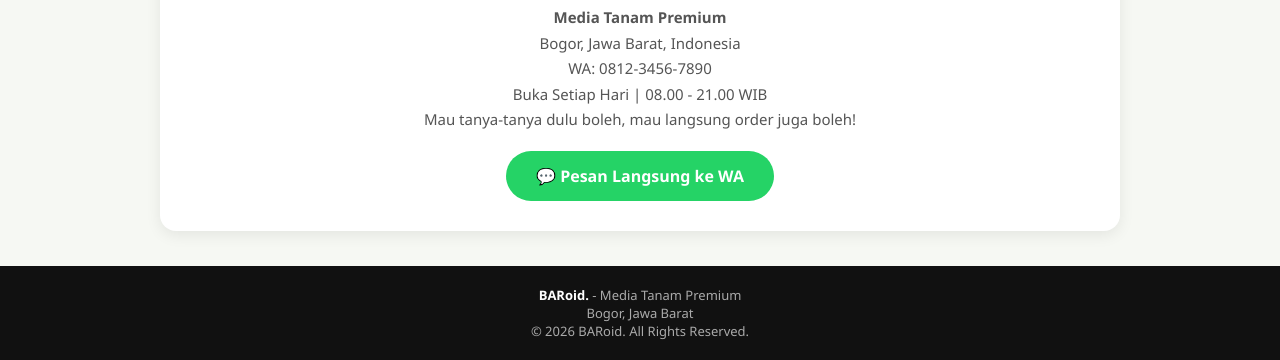
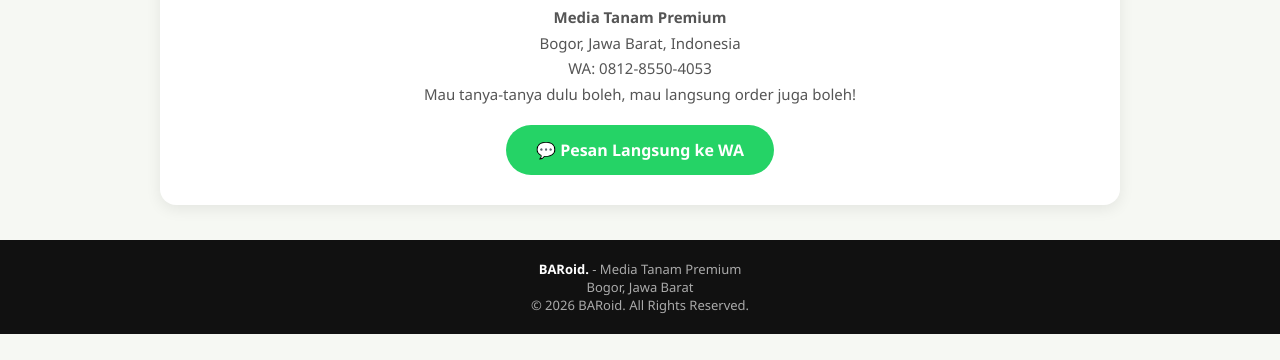
Before and after one commit to BARoidStore/Substrate, a plain HTML site: page index.html in a window 1280 px wide. Shown: the part 1345-1705 px from the top of the page. After the commit the page ends 1679 px from the top, so only its background shows below. Drawn offline with Linux system fonts and the light colour scheme.

Commit message:
Update index.html

```diff
--- a/index.html
+++ b/index.html
@@ -103,10 +103,9 @@ footer{background:#111;color:#aaa;text-align:center;padding:20px;font-size:13px}
 <h2>📍 BARoid.</h2>
 <p><b>Media Tanam Premium</b><br>
 Bogor, Jawa Barat, Indonesia<br>
-WA: 0812-3456-7890<br>
-Buka Setiap Hari | 08.00 - 21.00 WIB<br>
+WA: 0812-8550-4053<br>
 Mau tanya-tanya dulu boleh, mau langsung order juga boleh!</p>
-<a class="btn-wa-big" href="https://wa.me/6281234567890?text=Halo%20BARoid!%20Saya%20mau%20pesan%20media%20tanam" target="_blank">💬 Pesan Langsung ke WA</a>
+<a class="btn-wa-big" href="https://wa.me/6281285504053?text=Halo%20BARoid!%20Saya%20mau%20pesan%20media%20tanam" target="_blank">💬 Pesan Langsung ke WA</a>
 </div>
 </div>
 
@@ -114,7 +113,7 @@ Mau tanya-tanya dulu boleh, mau langsung order juga boleh!</p>
 <b style="color:white">BARoid.</b> - Media Tanam Premium<br>Bogor, Jawa Barat<br>© 2026 BARoid. All Rights Reserved.
 </footer>
 
-<a class="wa-float" href="https://wa.me/6281234567890?text=Halo%20BARoid!%20Saya%20mau%20pesan" target="_blank">💬 Chat WA</a>
+<a class="wa-float" href="https://wa.me/6281285504053?text=Halo%20BARoid!%20Saya%20mau%20pesan" target="_blank">💬 Chat WA</a>
 
 <script>
 let cart = 0;
```
